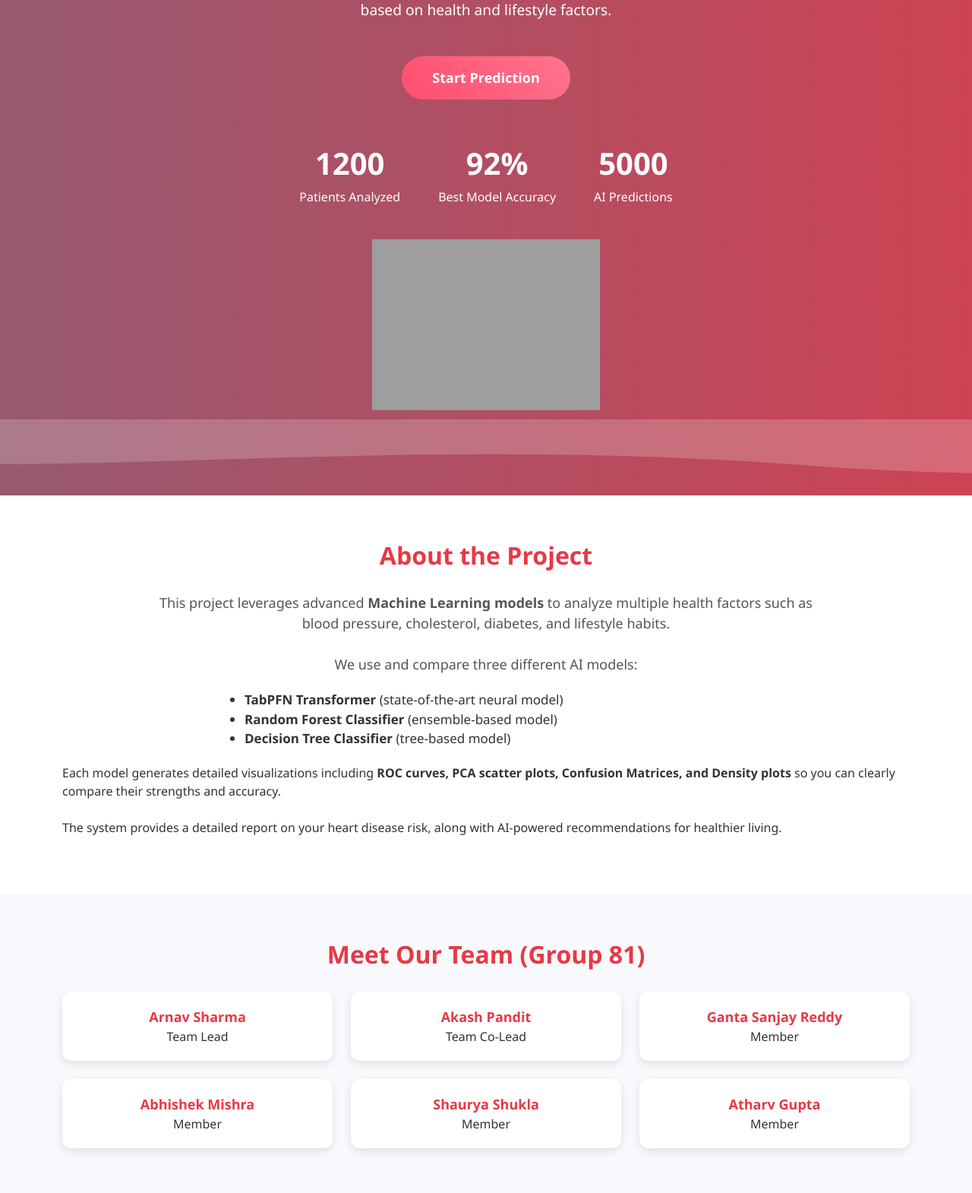
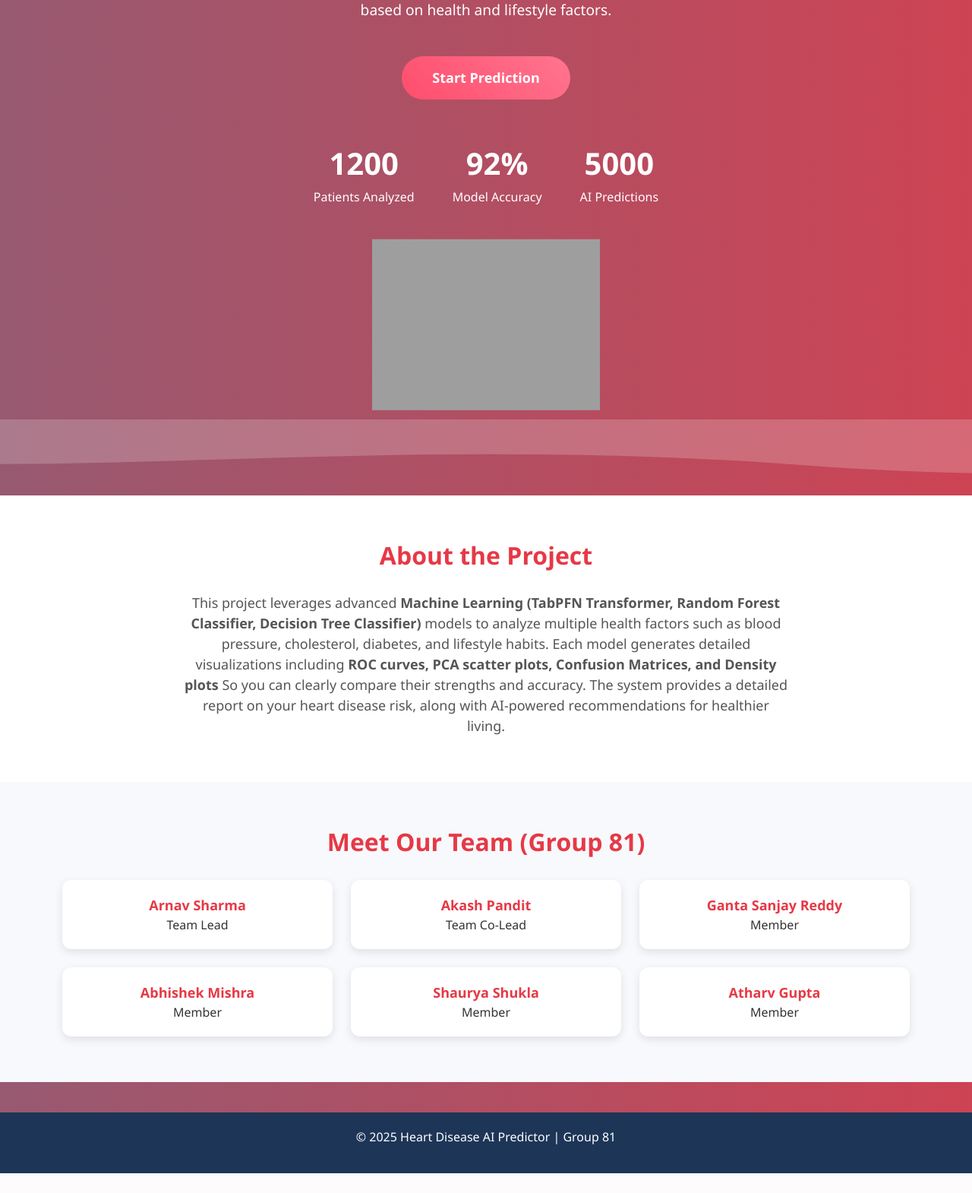
Before and after one commit to CartoonSketch/HDP-Project, a Flask app: page / in a window 1280 px wide. Shown: the part 382-1952 px from the top of the page at 76% size. After the commit the page ends 1926 px from the top, so only its background shows below. Run offline with Flask 3, Linux system fonts and the light colour scheme; grey boxes are pictures that could not be loaded.

Commit message:
Update index.html

```diff
--- a/templates/index.html
+++ b/templates/index.html
@@ -5,6 +5,7 @@
   <meta name="viewport" content="width=device-width, initial-scale=1.0">
   <title>Heart Disease AI Predictor</title>
   <link href="https://cdn.jsdelivr.net/npm/bootstrap@5.3.2/dist/css/bootstrap.min.css" rel="stylesheet">
+
   <style>
     body {
       margin: 0;
@@ -166,17 +167,14 @@
       color: white;
       margin-top: 40px;
     }
-      </style>
+  </style>
 </head>
 <body>
 
   <div class="hero">
     <div class="heart-icon">❤</div>
     <h1>Heart Disease AI Predictor</h1>
-    <p>
-      AI-powered tool to assess your heart disease risk<br>
-      based on health and lifestyle factors.
-    </p>
+    <p>AI-powered tool to assess your heart disease risk<br> based on health and lifestyle factors.</p>
     <a href="{{ url_for('predict') }}" class="btn btn-start">Start Prediction</a>
 
     <div class="stats">
@@ -186,7 +184,7 @@
       </div>
       <div class="stat">
         <h3 id="accuracy">0%</h3>
-        <p>Best Model Accuracy</p>
+        <p>Model Accuracy</p>
       </div>
       <div class="stat">
         <h3 id="predictions">0</h3>
@@ -207,29 +205,17 @@
     </div>
   </div>
 
-  <!-- About Project -->
   <div class="section">
     <h2>About the Project</h2>
     <div class="container">
-      <p class="text-center" style="max-width: 900px; margin: auto; font-size: 18px; color: #555;">
-        This project leverages advanced <b>Machine Learning models</b> to analyze multiple health factors
-        such as blood pressure, cholesterol, diabetes, and lifestyle habits.
-        <br><br>
-        We use and compare three different AI models:
-        <ul style="text-align:left; max-width:700px; margin:20px auto; font-size: 17px; color: #333;">
-          <li><b>TabPFN Transformer</b> (state-of-the-art neural model)</li>
-          <li><b>Random Forest Classifier</b> (ensemble-based model)</li>
-          <li><b>Decision Tree Classifier</b> (tree-based model)</li>
-        </ul>
-        Each model generates detailed visualizations including <b>ROC curves, PCA scatter plots, Confusion Matrices, and Density plots</b>
-        so you can clearly compare their strengths and accuracy.
-        <br><br>
-        The system provides a detailed report on your heart disease risk, along with AI-powered recommendations for healthier living.
+      <p class="text-center" style="max-width: 800px; margin: auto; font-size: 18px; color: #555;">
+        This project leverages advanced <b>Machine Learning (TabPFN Transformer, Random Forest Classifier, Decision Tree Classifier)</b> models to analyze multiple health factors
+        such as blood pressure, cholesterol, diabetes, and lifestyle habits. Each model generates detailed visualizations including <b>ROC curves, PCA scatter plots, Confusion Matrices, and Density plots</b>
+        So you can clearly compare their strengths and accuracy. The system provides a detailed report on your heart disease risk, along with AI-powered recommendations for healthier living.
       </p>
     </div>
   </div>
 
-  <!-- Team -->
   <div class="section" style="background-color: #f7f9fc;">
     <h2>Meet Our Team (Group 81)</h2>
     <div class="container">
```
